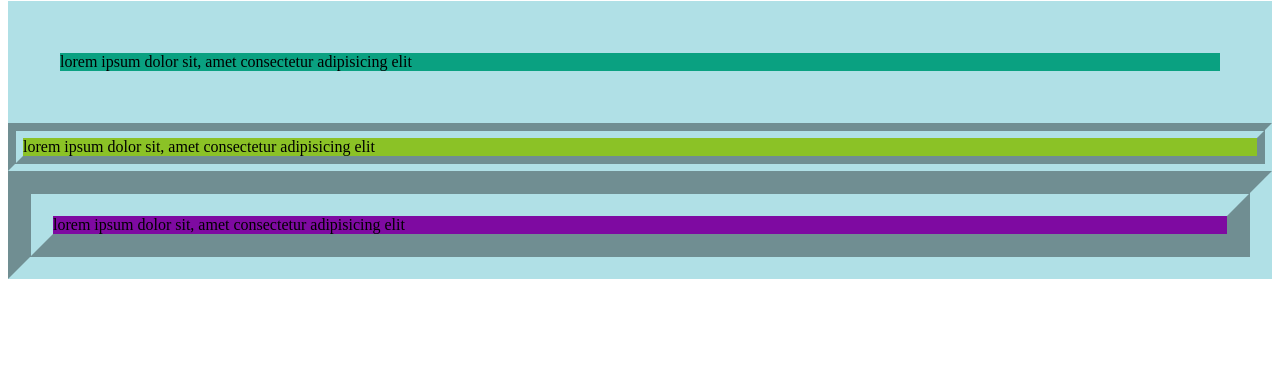
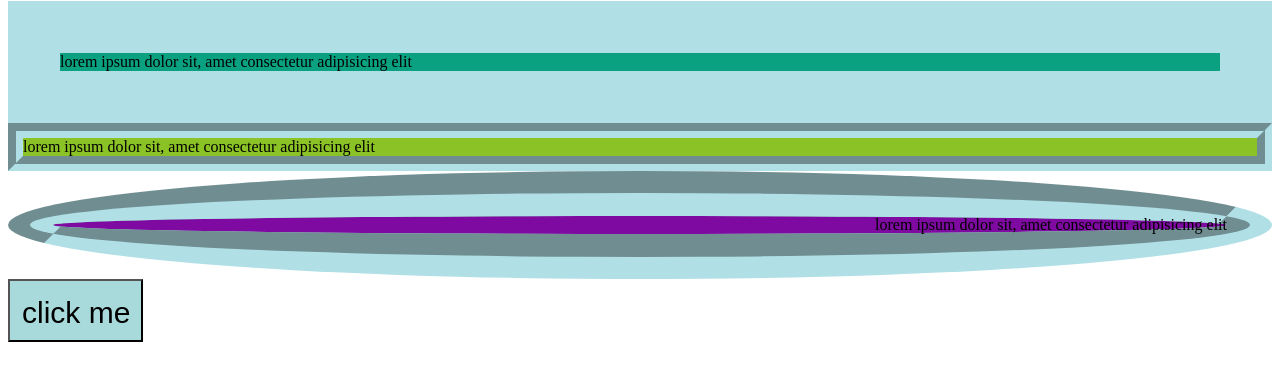
Before and after one commit to zoro9483/Bootcamp2021, a plain HTML site: page index.html in a window 1280 px wide. Shown: the part 79-460 px from the top of the page. Drawn offline with Linux system fonts and the light colour scheme.

Commit message:
adding css padding

```diff
--- a/app.css
+++ b/app.css
@@ -101,4 +101,11 @@ p::selection{
     border-color: powderblue;
     border-style: groove;
     box-sizing: border-box;
+    border-radius: 50%;
+    text-align: end;
+
 }
+
+button {
+    padding: 15px 11px 10px 12px ;
+}
--- a/index.html
+++ b/index.html
@@ -18,6 +18,7 @@
 
 <div id="three" >lorem ipsum dolor sit, amet consectetur adipisicing elit</div>
 
+<button>click me</button>
 
 
 
```
